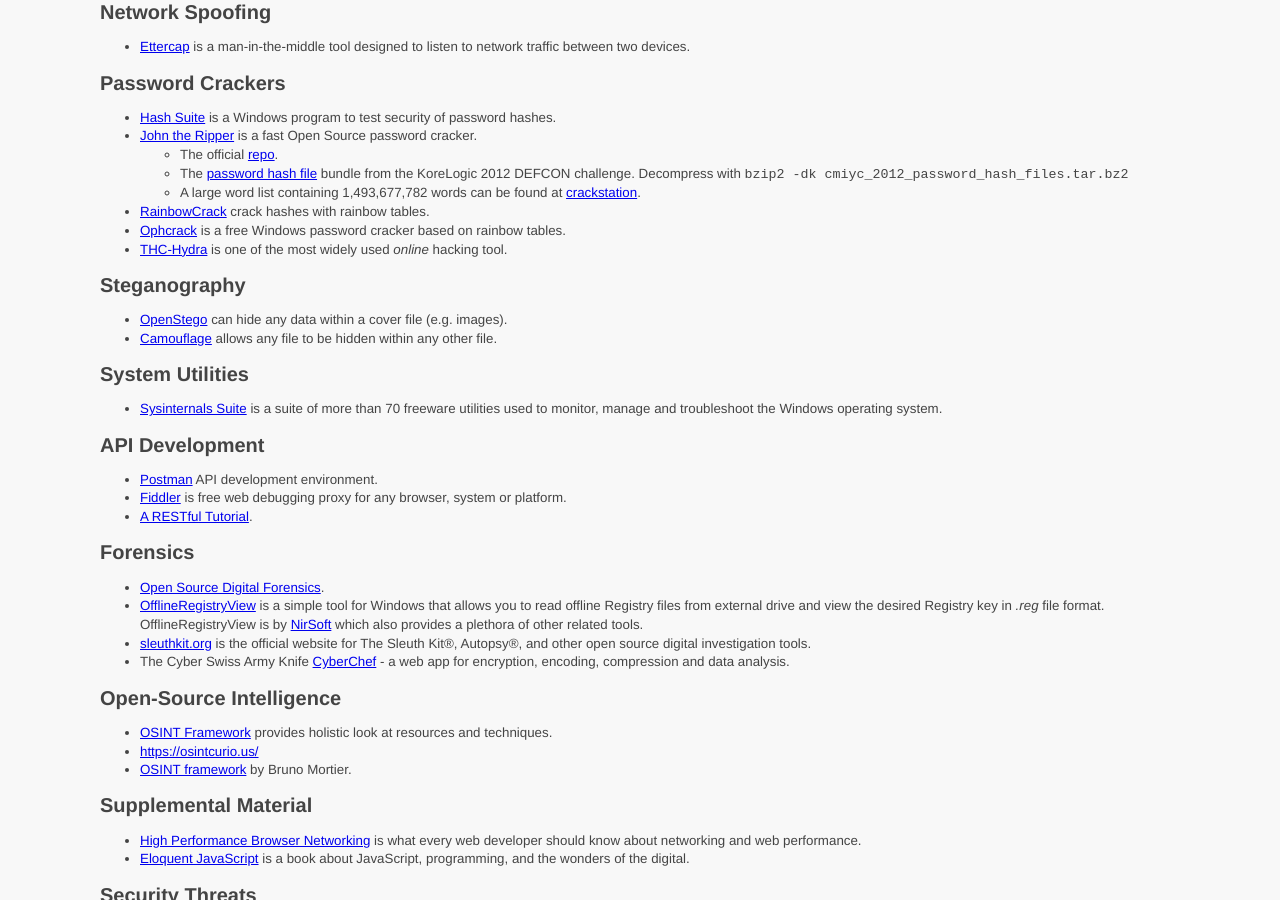
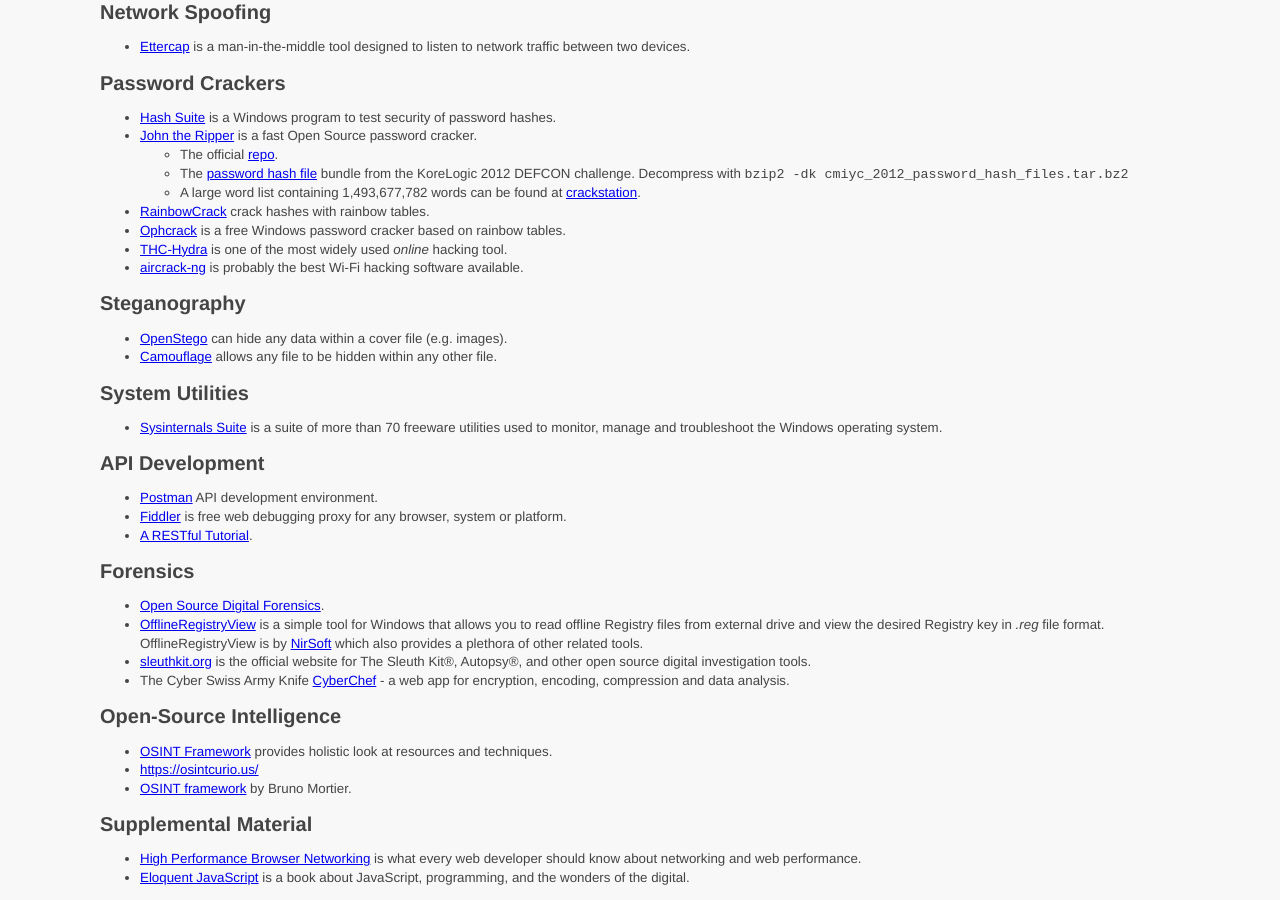
Before and after one commit to ycpcs/cs335-spring2020, a Jekyll site: the page built from resources/index.md, in a window 1280 px wide and 900 px high, scrolled down 945 px. Built offline with Jekyll 4.4.1, drawn with Linux system fonts in a browser that asks for light colours.

Commit message:
add aircrack

```diff
--- a/resources/index.md
+++ b/resources/index.md
@@ -67,6 +67,7 @@ Password Crackers
 - [RainbowCrack](http://project-rainbowcrack.com/index.htm) crack hashes with rainbow tables.
 - [Ophcrack](https://ophcrack.sourceforge.io/) is a free Windows password cracker based on rainbow tables.
 - [THC-Hydra](https://github.com/vanhauser-thc/thc-hydra) is one of the most widely used _online_ hacking tool.
+- [aircrack-ng](https://www.aircrack-ng.org/) is probably the best Wi-Fi hacking software available.
 
 Steganography
 ------------------------------------
```
